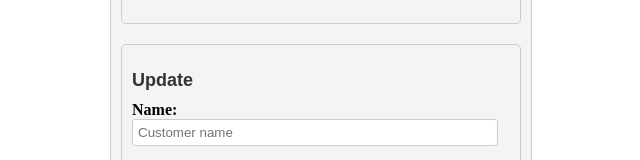
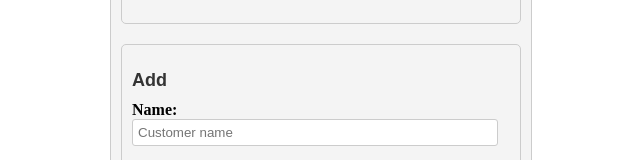
Before and after one commit to lalithaagadde/front-end-application, a React (Vite) app: page / in a window 1280 px wide. Shown: the part 253-413 px from the top of the page, without its empty margins (319-959 px from the left). Built offline with nearby package versions, Linux system fonts and the light colour scheme.

Commit message:
Implementing Form Modes

```diff
--- a/src/App.jsx
+++ b/src/App.jsx
@@ -4,7 +4,7 @@ import './App.css'
 import { getAll, get, deleteById, post, put } from './memdb'
 
 function App() {
-  const [selectRow, setSelectRow] = useState();
+  const [selectRow, setSelectRow] = useState(null);
   const [customers, setAllCustomers] = useState([]);
   const [selectCustomer, setSelectCustomer] = useState({
     name: '',
@@ -88,7 +88,7 @@ function App() {
 
 
     <div className='container'>
-    <h2>Update</h2>
+    <h2>{selectRow !== null ? "Update": "Add"}</h2>
     <form>
       <div>
         <label>
```
